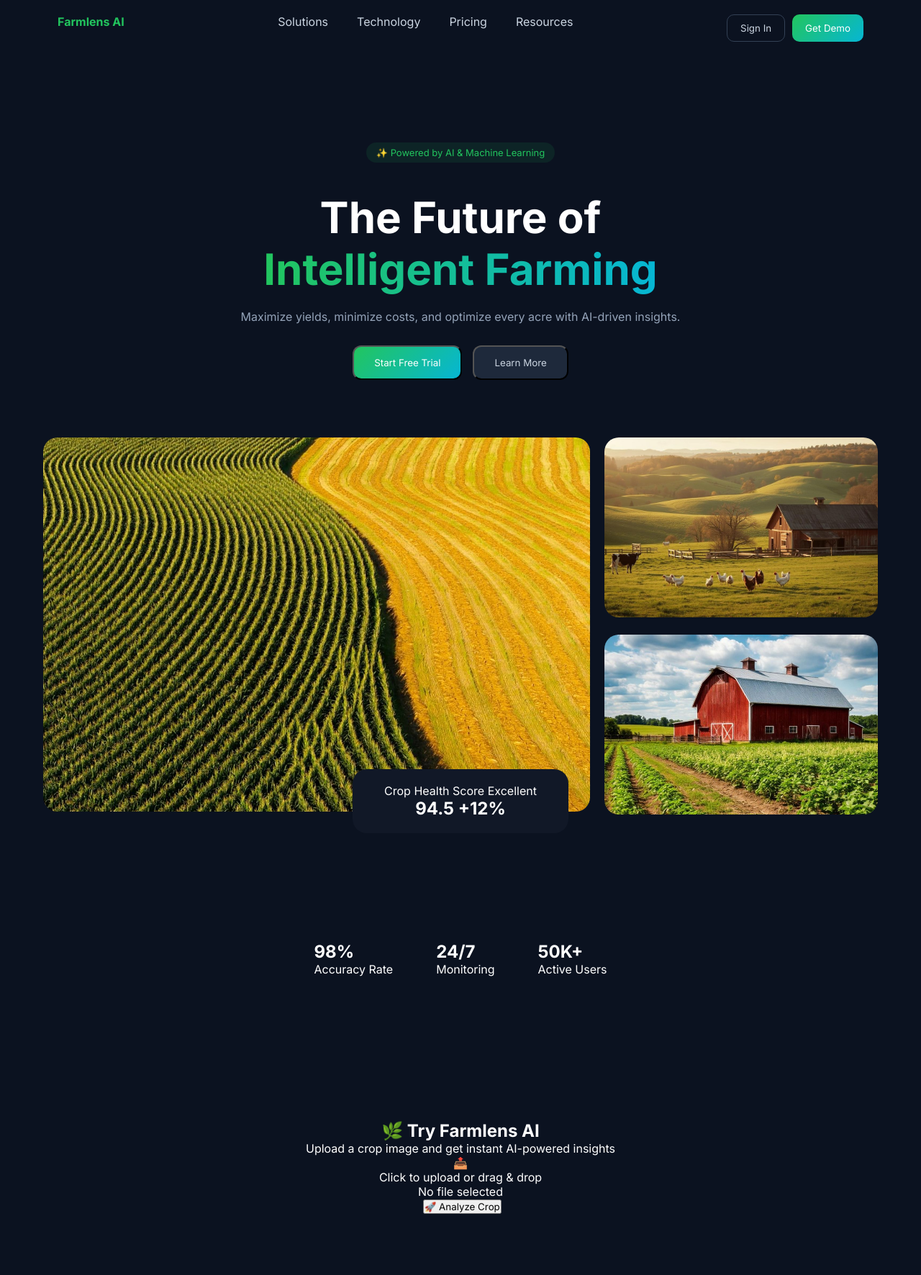
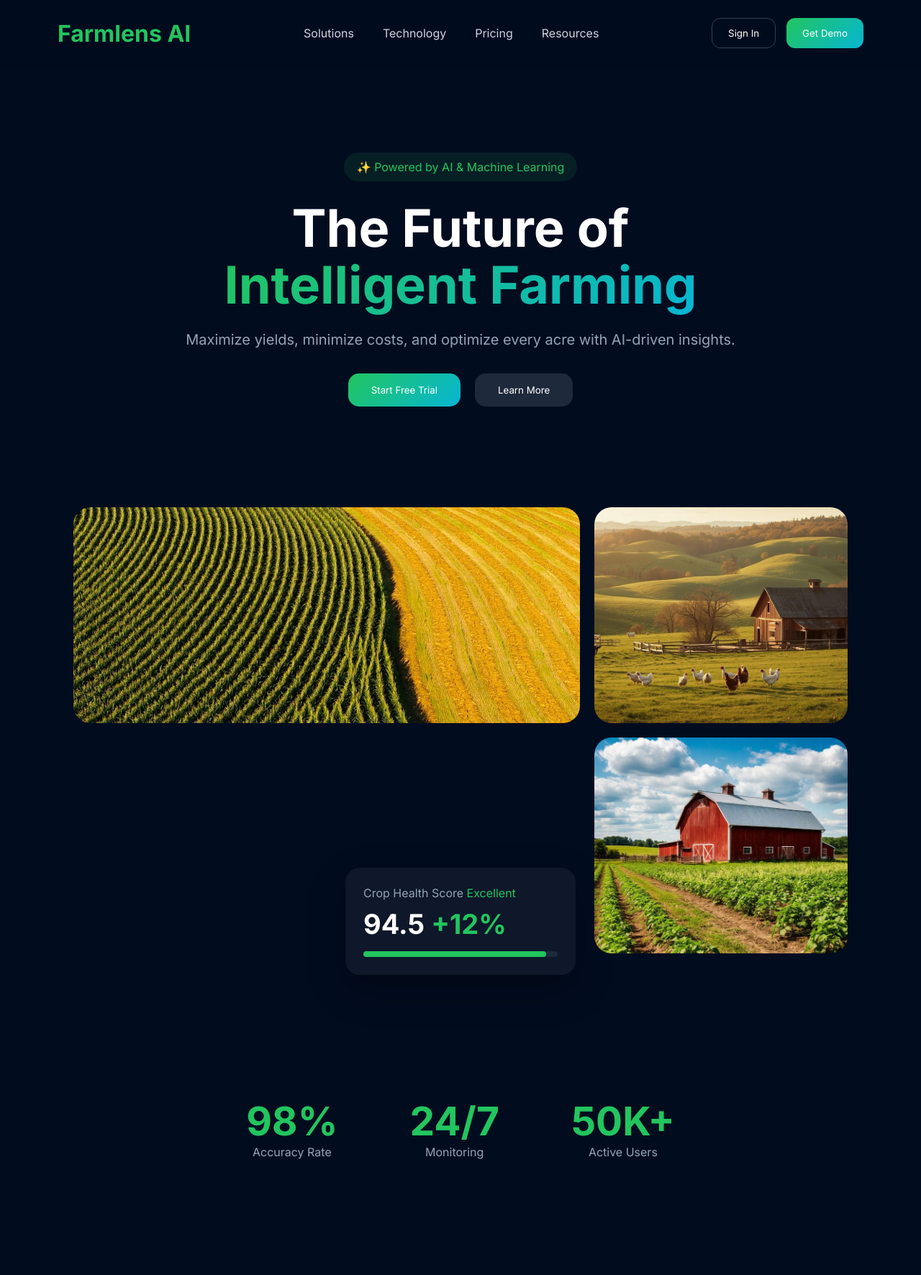
Before and after one commit to atharvi-svg/FarmLens.AI, a Flask app: page / in a window 1280 px wide. Shown: the top 1772 px of the page at 72% size. Run offline with Flask 3, Linux system fonts and the light colour scheme.

Commit message:
Update styles.css

```diff
--- a/static/styles.css
+++ b/static/styles.css
@@ -1,270 +1,512 @@
-/* RESET */
-* {
-  margin: 0;
-  padding: 0;
-  box-sizing: border-box;
-  font-family: 'Inter', sans-serif;
+/* =========================
+   RESET
+========================= */
+
+*{
+    margin:0;
+    padding:0;
+    box-sizing:border-box;
+    font-family:'Inter',sans-serif;
 }
 
-body {
-  background: #0b1220;
-  color: white;
+html{
+    scroll-behavior:smooth;
 }
 
-/* ========================= */
-/* ✨ GLOBAL ANIMATIONS */
-/* ========================= */
-
-.fade-in {
-  opacity: 0;
-  transform: translateY(40px);
-  transition: all 0.8s ease;
+body{
+    background:#020c1f;
+    color:white;
+    overflow-x:hidden;
 }
 
-.fade-in.show {
-  opacity: 1;
-  transform: translateY(0);
+/* =========================
+   NAVBAR
+========================= */
+
+.navbar{
+    display:flex;
+    justify-content:space-between;
+    align-items:center;
+    padding:25px 80px;
+    position:sticky;
+    top:0;
+    z-index:100;
+    background:rgba(2,12,31,0.9);
+    backdrop-filter:blur(12px);
 }
 
-/* stagger effect */
-.fade-in.delay-1 { transition-delay: 0.2s; }
-.fade-in.delay-2 { transition-delay: 0.4s; }
-.fade-in.delay-3 { transition-delay: 0.6s; }
-.fade-in.delay-4 { transition-delay: 0.8s; }
-
-/* ========================= */
-/* NAVBAR */
-/* ========================= */
-
-.navbar {
-  display: flex;
-  justify-content: space-between;
-  padding: 20px 80px;
+.logo{
+    font-size:32px;
+    font-weight:700;
+    color:#22c55e;
 }
 
-.logo {
-  color: #22c55e;
-  font-weight: 700;
+.nav-links{
+    display:flex;
+    gap:40px;
 }
 
-.nav-links {
-  display: flex;
-  gap: 40px;
+.nav-links a{
+    text-decoration:none;
+    color:#cbd5e1;
+    transition:.3s;
 }
 
-.nav-links a {
-  color: #cbd5e1;
-  text-decoration: none;
+.nav-links a:hover{
+    color:#22c55e;
 }
 
-.nav-buttons {
-  display: flex;
-  gap: 10px;
+.nav-buttons{
+    display:flex;
+    gap:15px;
 }
 
-.btn {
-  padding: 10px 18px;
-  border-radius: 10px;
-  cursor: pointer;
+.btn{
+    padding:12px 22px;
+    border-radius:12px;
+    cursor:pointer;
+    transition:.3s;
 }
 
-.btn-primary {
-  background: linear-gradient(135deg, #22c55e, #06b6d4);
-  border: none;
-  color: white;
+.btn-outline{
+    background:transparent;
+    border:1px solid #334155;
+    color:white;
 }
 
-.btn-outline {
-  border: 1px solid #334155;
-  background: transparent;
-  color: #cbd5e1;
+.btn-outline:hover{
+    border-color:#22c55e;
 }
 
-/* ========================= */
-/* HERO */
-/* ========================= */
-
-.hero {
-  text-align: center;
-  padding: 120px 20px 60px;
+.btn-primary{
+    border:none;
+    color:white;
+    background:linear-gradient(135deg,#22c55e,#06b6d4);
 }
 
-.badge {
-  display: inline-flex;
-  align-items: center;
-  justify-content: center;
-  padding: 6px 14px;
-  border-radius: 999px;
-  background: rgba(34,197,94,0.1);
-  color: #22c55e;
-  font-size: 13px;
-  margin-bottom: 20px;
-  width: fit-content;
+.btn-primary:hover{
+    transform:translateY(-3px);
 }
 
-.hero h1 {
-  font-size: 60px;
-  margin-top: 20px;
+/* =========================
+   HERO
+========================= */
+
+.hero{
+    text-align:center;
+    padding:120px 20px 80px;
 }
 
-.highlight {
-  background: linear-gradient(90deg,#22c55e,#06b6d4);
-  -webkit-background-clip: text;
-  -webkit-text-fill-color: transparent;
+.badge{
+    display:inline-block;
+    padding:10px 18px;
+    border-radius:999px;
+    background:rgba(34,197,94,.1);
+    color:#22c55e;
+    margin-bottom:25px;
 }
 
-.hero p {
-  margin-top: 20px;
-  color: #94a3b8;
+.hero h1{
+    font-size:72px;
+    font-weight:700;
+    line-height:1.1;
 }
 
-.hero-buttons {
-  margin-top: 30px;
-  display: flex;
-  justify-content: center;
-  gap: 15px;
+.highlight{
+    background:linear-gradient(135deg,#22c55e,#06b6d4);
+    -webkit-background-clip:text;
+    -webkit-text-fill-color:transparent;
 }
 
-.btn-large {
-  padding: 14px 28px;
-  border-radius: 12px;
+.hero p{
+    margin-top:25px;
+    color:#94a3b8;
+    font-size:20px;
 }
 
-.btn-glow {
-  background: linear-gradient(135deg,#22c55e,#06b6d4);
-  color: white;
+.hero-buttons{
+    margin-top:35px;
+    display:flex;
+    justify-content:center;
+    gap:20px;
 }
 
-.btn-secondary {
-  background: #1e293b;
-  color: #cbd5e1;
+.btn-large{
+    padding:15px 32px;
+    border-radius:15px;
+    cursor:pointer;
+    border:none;
+    transition:.3s;
 }
 
-/* ========================= */
-/* SHOWCASE */
-/* ========================= */
-
-.showcase {
-  padding: 60px;
-  margin-top: -40px;
+.btn-glow{
+    background:linear-gradient(135deg,#22c55e,#06b6d4);
+    color:white;
 }
 
-.showcase-grid {
-  display: grid;
-  grid-template-columns: 2fr 1fr;
-  grid-template-rows: 250px 250px;
-  gap: 20px;
-  position: relative;
+.btn-glow:hover{
+    transform:translateY(-5px);
+    box-shadow:0 10px 25px rgba(34,197,94,.3);
 }
 
-.showcase-grid img {
-  width: 100%;
-  height: 100%;
-  object-fit: cover;
-  border-radius: 20px;
+.btn-secondary{
+    background:#1e293b;
+    color:white;
 }
 
-.left { grid-row: span 2; }
-
-.right img:first-child { margin-bottom: 20px; }
-
-/* FLOAT CARD */
-.score-card {
-  position: absolute;
-  bottom: -30px;
-  left: 50%;
-  transform: translateX(-50%);
-  background: #111827;
-  padding: 20px;
-  border-radius: 20px;
-  width: 300px;
-  text-align: center;
+.btn-secondary:hover{
+    background:#334155;
 }
 
-/* ========================= */
-/* STATS */
-/* ========================= */
+/* =========================
+   SHOWCASE
+========================= */
 
-.stats-section {
-  padding: 120px 20px;
+.showcase{
+    padding:60px 8%;
 }
 
-.stats {
-  display: flex;
-  justify-content: center;
-  gap: 60px;
+.showcase-grid{
+    display:grid;
+    grid-template-columns:2fr 1fr;
+    gap:20px;
+    position:relative;
 }
 
-/* ========================= */
-/* UPLOAD */
-/* ========================= */
-
-.upload-wrapper {
-    text-align: center;
-    padding: 80px 20px;
+.left img{
+    height:100%;
 }
 
-/* ========================= */
-/* RESULT */
-/* ========================= */
-
-.result-box {
-  margin-top: 40px;
-  background: #111827;
-  padding: 20px;
-  border-radius: 20px;
+.right{
+    display:flex;
+    flex-direction:column;
+    gap:20px;
 }
 
-/* ========================= */
-/* INSIGHTS */
-/* ========================= */
-
-.insights-section {
-    padding: 60px 10%;
+.showcase img{
+    width:100%;
+    border-radius:24px;
+    object-fit:cover;
+    height:300px;
 }
 
-.insight-card {
-    background: #111827;
-    padding: 20px;
-    border-radius: 16px;
-    transition: 0.3s;
+.score-card{
+    position:absolute;
+    bottom:-30px;
+    left:50%;
+    transform:translateX(-50%);
+    background:#0f172a;
+    padding:25px;
+    border-radius:20px;
+    width:320px;
+    box-shadow:0 20px 50px rgba(0,0,0,.3);
 }
 
-.insight-card:hover {
-    transform: translateY(-5px);
+.score-card p{
+    color:#94a3b8;
 }
 
-/* ========================= */
-/* TECH */
-/* ========================= */
-
-.tech-section {
-    padding: 80px 10%;
+.score-card span{
+    color:#22c55e;
 }
 
-/* ========================= */
-/* ✨ APPLY ANIMATIONS */
-/* ========================= */
-
-/* sections */
-.hero,
-.showcase,
-.stats-section,
-.upload-wrapper,
-.result-box,
-.insights-section,
-.tech-section {
-    opacity: 1;
-    transform: translateY(0);
+.score-card h2{
+    margin-top:10px;
+    font-size:38px;
 }
 
-.hero.show,
-.showcase.show,
-.stats-section.show,
-.upload-wrapper.show,
-.result-box.show,
-.insights-section.show,
-.tech-section.show {
-  opacity: 1;
-  transform: translateY(0);
+.progress-bar{
+    height:8px;
+    border-radius:20px;
+    margin-top:15px;
+    background:#1e293b;
 }
+
+.progress{
+    width:94%;
+    height:100%;
+    background:#22c55e;
+    border-radius:20px;
+}
+
+/* =========================
+   STATS
+========================= */
+
+.stats-section{
+    padding:140px 20px 80px;
+}
+
+.stats{
+    display:flex;
+    justify-content:center;
+    gap:100px;
+}
+
+.stat{
+    text-align:center;
+}
+
+.stat h2{
+    font-size:55px;
+    color:#22c55e;
+}
+
+.stat p{
+    color:#94a3b8;
+}
+
+/* =========================
+   UPLOAD
+========================= */
+
+.ml-section{
+    padding:80px 10%;
+}
+
+.upload-wrapper{
+    text-align:center;
+}
+
+.subtitle{
+    color:#94a3b8;
+    margin-top:10px;
+}
+
+.upload-box{
+    margin-top:40px;
+}
+
+.upload-area{
+    display:block;
+    max-width:700px;
+    margin:auto;
+    border:2px dashed #334155;
+    border-radius:24px;
+    padding:50px;
+    cursor:pointer;
+    transition:.3s;
+}
+
+.upload-area:hover{
+    border-color:#22c55e;
+}
+
+.upload-icon{
+    font-size:40px;
+}
+
+.upload-text{
+    margin-top:10px;
+}
+
+.file-name{
+    display:block;
+    margin-top:15px;
+    color:#94a3b8;
+}
+
+.preview-img{
+    display:none;
+    max-width:400px;
+    margin:30px auto;
+    border-radius:20px;
+}
+
+.analyze-btn{
+    margin-top:25px;
+    border:none;
+    padding:15px 30px;
+    border-radius:12px;
+    background:linear-gradient(135deg,#22c55e,#06b6d4);
+    color:white;
+    cursor:pointer;
+    font-size:16px;
+}
+
+/* =========================
+   RESULT
+========================= */
+
+.result-box{
+    margin-top:50px;
+    background:#0f172a;
+    padding:30px;
+    border-radius:24px;
+}
+
+.image-results{
+    display:flex;
+    gap:30px;
+    justify-content:center;
+    margin-top:30px;
+}
+
+.img-card{
+    flex:1;
+}
+
+.img-card img{
+    width:100%;
+    border-radius:20px;
+}
+
+.result-stats{
+    display:flex;
+    justify-content:center;
+    gap:50px;
+    margin-top:30px;
+}
+
+.result-stats span{
+    color:#22c55e;
+}
+
+/* =========================
+   CHART
+========================= */
+
+.chart-container{
+    width:350px;
+    margin:40px auto;
+}
+
+/* =========================
+   INSIGHTS
+========================= */
+
+.insights-section{
+    padding:80px 0;
+}
+
+.insights-section h2{
+    text-align:center;
+    margin-bottom:40px;
+}
+
+.insights-grid{
+    display:grid;
+    grid-template-columns:repeat(3,1fr);
+    gap:25px;
+}
+
+.insight-card{
+    background:#111827;
+    border-radius:20px;
+    padding:25px;
+    transition:.3s;
+}
+
+.insight-card:hover{
+    transform:translateY(-6px);
+}
+
+.insight-card h3{
+    margin-bottom:15px;
+}
+
+.insight-card ul{
+    padding-left:20px;
+}
+
+.insight-card li{
+    margin-bottom:8px;
+}
+
+.alert{
+    color:#ef4444;
+}
+
+.warning{
+    color:#f59e0b;
+}
+
+.good{
+    color:#22c55e;
+}
+
+/* =========================
+   TECH SECTION
+========================= */
+
+.tech-section{
+    padding:100px 10%;
+}
+
+.tech-heading{
+    text-align:center;
+    margin-bottom:50px;
+}
+
+.tech-container{
+    display:flex;
+    align-items:center;
+    gap:50px;
+}
+
+.tech-text{
+    flex:1;
+}
+
+.tech-text p{
+    margin-bottom:20px;
+    line-height:1.8;
+    color:#e2e8f0;
+}
+
+.highlight-line{
+    color:#22c55e;
+    font-weight:600;
+}
+
+.tech-image{
+    flex:1;
+}
+
+.tech-image img{
+    width:100%;
+    border-radius:24px;
+}
+
+/* =========================
+   RESPONSIVE
+========================= */
+
+@media(max-width:900px){
+
+    .hero h1{
+        font-size:48px;
+    }
+
+    .navbar{
+        padding:20px;
+        flex-direction:column;
+        gap:20px;
+    }
+
+    .showcase-grid{
+        grid-template-columns:1fr;
+    }
+
+    .stats{
+        flex-direction:column;
+        gap:40px;
+    }
+
+    .image-results{
+        flex-direction:column;
+    }
+
+    .insights-grid{
+        grid-template-columns:1fr;
+    }
+
+    .tech-container{
+        flex-direction:column;
+    }
+
+    .hero-buttons{
+        flex-direction:column;
+        align-items:center;
+    }
+}
```
